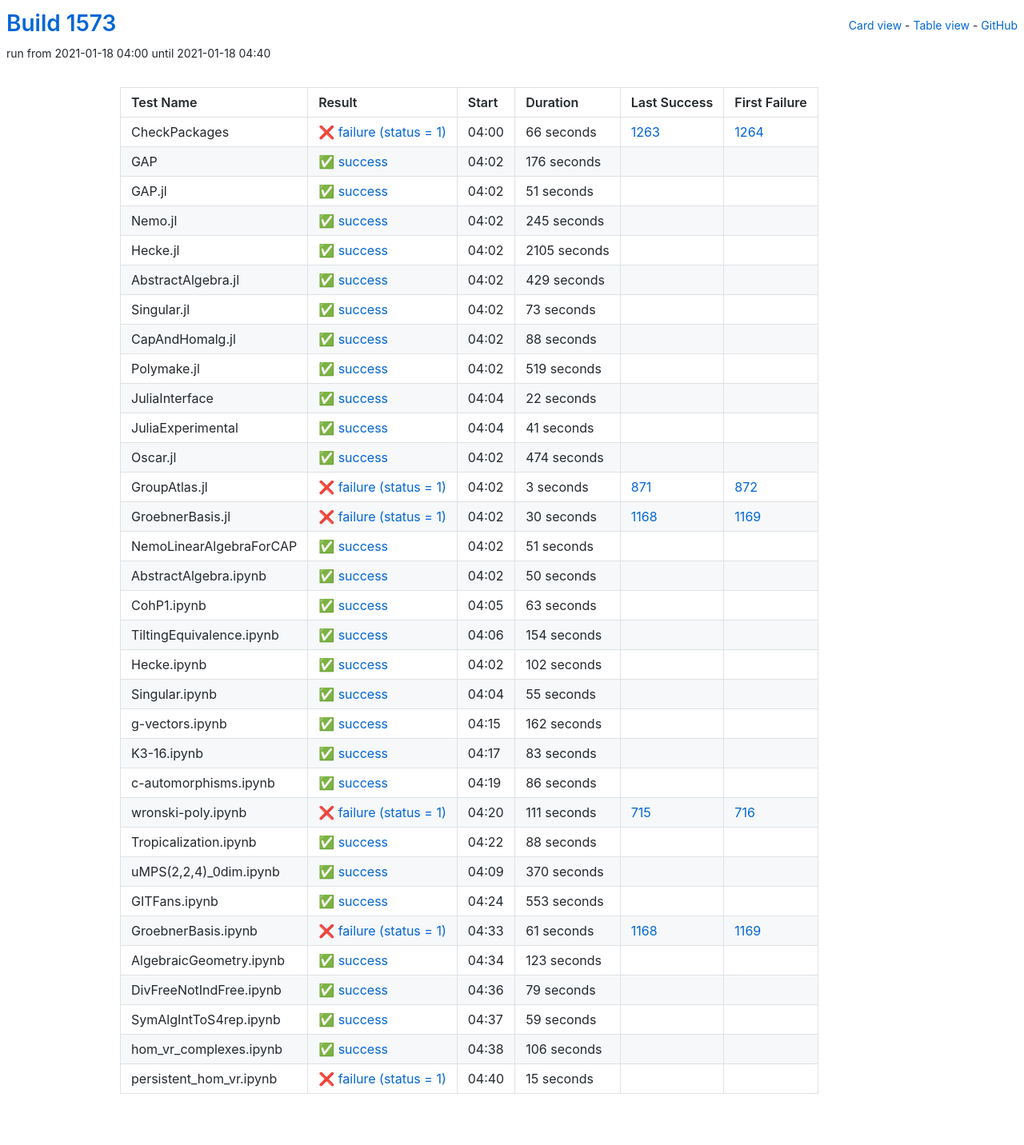
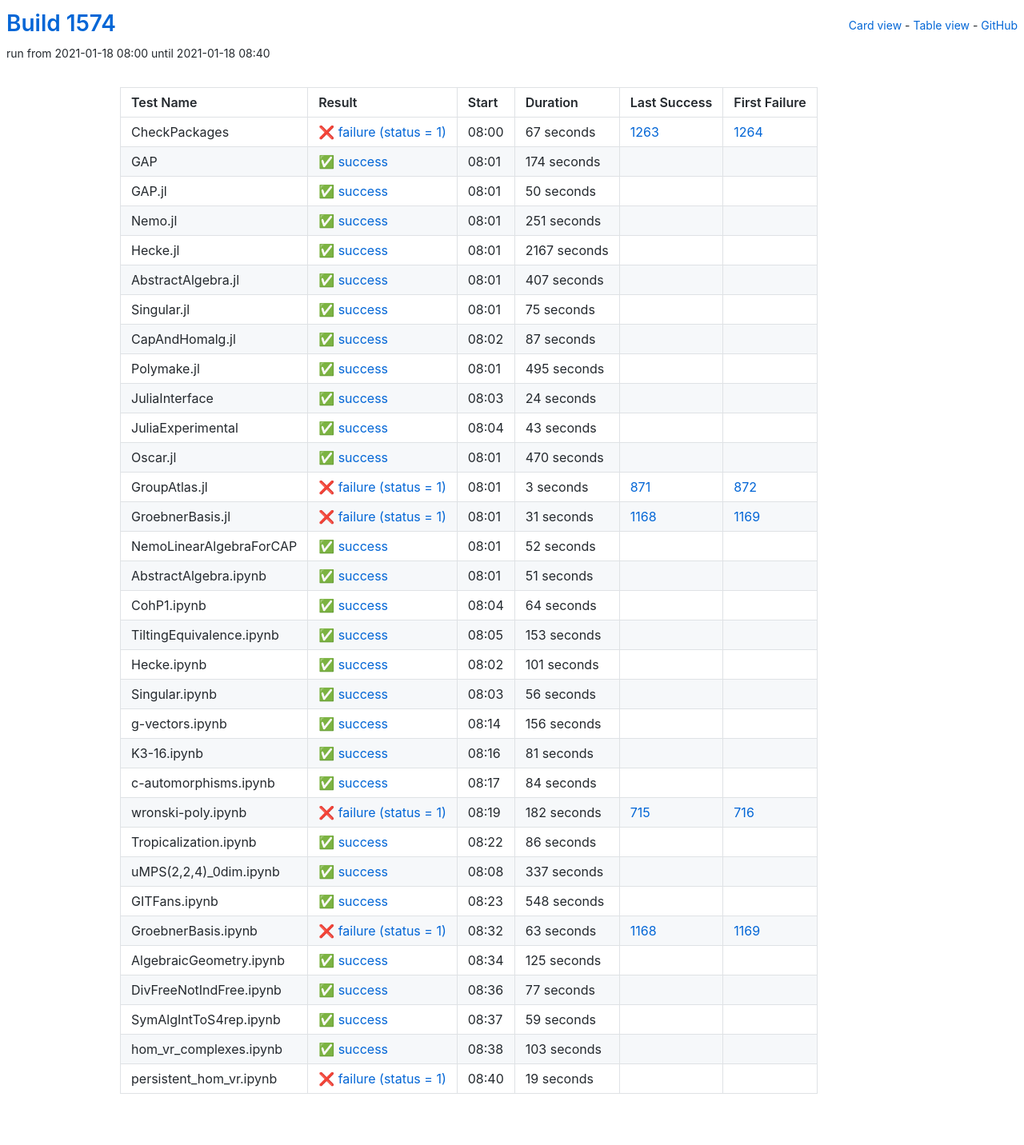
Before and after one commit to oscar-system/oscar-ci-status-stable, a Jekyll site: the page built from table.html, in a window 1280 px wide. Shown: the whole page at 80% size. Built offline with Jekyll 4.4.1, drawn with Linux system fonts in a browser that asks for light colours.

Commit message:
Build #1574

```diff
--- a/_data/ci.yml
+++ b/_data/ci.yml
@@ -1,6 +1,6 @@
 ---
-build: 1573
-build_url: https://oscarci.mathematik.uni-kl.de/job/oscar-stable/1573/
+build: 1574
+build_url: https://oscarci.mathematik.uni-kl.de/job/oscar-stable/1574/
 job: oscar-stable
 organization: oscar-system
 repo: oscar-ci-status-stable
@@ -8,152 +8,152 @@ repourl: https://github.com/oscar-system/oscar-ci-status-stable
 tests:
 - name: CheckPackages
   id: checkpackages
-  log: https://oscarci.mathematik.uni-kl.de/job/oscar-stable/1573/artifact/logs/build-1573/CheckPackages.log
-  start: 2021-01-18 04:00
+  log: https://oscarci.mathematik.uni-kl.de/job/oscar-stable/1574/artifact/logs/build-1574/CheckPackages.log
+  start: 2021-01-18 08:00
   success: false
   exitcode: 1
   status: failure
-  duration: 66
+  duration: 67
   last_success: 1263
   last_success_url: https://oscarci.mathematik.uni-kl.de/job/oscar-stable/1263/
   first_failure: 1264
   first_failure_url: https://oscarci.mathematik.uni-kl.de/job/oscar-stable/1264/
 - name: GAP
   id: gap
-  log: https://oscarci.mathematik.uni-kl.de/job/oscar-stable/1573/artifact/logs/build-1573/GAP.log
-  start: 2021-01-18 04:02
+  log: https://oscarci.mathematik.uni-kl.de/job/oscar-stable/1574/artifact/logs/build-1574/GAP.log
+  start: 2021-01-18 08:01
   success: true
   exitcode: 0
   status: success
-  duration: 176
+  duration: 174
   last_success: false
   last_success_url:
   first_failure: false
   first_failure_url:
 - name: GAP.jl
   id: gap-jl
-  log: https://oscarci.mathematik.uni-kl.de/job/oscar-stable/1573/artifact/logs/build-1573/GAP.jl.log
-  start: 2021-01-18 04:02
+  log: https://oscarci.mathematik.uni-kl.de/job/oscar-stable/1574/artifact/logs/build-1574/GAP.jl.log
+  start: 2021-01-18 08:01
   success: true
   exitcode: 0
   status: success
-  duration: 51
+  duration: 50
   last_success: false
   last_success_url:
   first_failure: false
   first_failure_url:
 - name: Nemo.jl
   id: nemo-jl
-  log: https://oscarci.mathematik.uni-kl.de/job/oscar-stable/1573/artifact/logs/build-1573/Nemo.jl.log
-  start: 2021-01-18 04:02
+  log: https://oscarci.mathematik.uni-kl.de/job/oscar-stable/1574/artifact/logs/build-1574/Nemo.jl.log
+  start: 2021-01-18 08:01
   success: true
   exitcode: 0
   status: success
-  duration: 245
+  duration: 251
   last_success: false
   last_success_url:
   first_failure: false
   first_failure_url:
 - name: Hecke.jl
   id: hecke-jl
-  log: https://oscarci.mathematik.uni-kl.de/job/oscar-stable/1573/artifact/logs/build-1573/Hecke.jl.log
-  start: 2021-01-18 04:02
+  log: https://oscarci.mathematik.uni-kl.de/job/oscar-stable/1574/artifact/logs/build-1574/Hecke.jl.log
+  start: 2021-01-18 08:01
   success: true
   exitcode: 0
   status: success
-  duration: 2105
+  duration: 2167
   last_success: false
   last_success_url:
   first_failure: false
   first_failure_url:
 - name: AbstractAlgebra.jl
   id: abstractalgebra-jl
-  log: https://oscarci.mathematik.uni-kl.de/job/oscar-stable/1573/artifact/logs/build-1573/AbstractAlgebra.jl.log
-  start: 2021-01-18 04:02
+  log: https://oscarci.mathematik.uni-kl.de/job/oscar-stable/1574/artifact/logs/build-1574/AbstractAlgebra.jl.log
+  start: 2021-01-18 08:01
   success: true
   exitcode: 0
   status: success
-  duration: 429
+  duration: 407
   last_success: false
   last_success_url:
   first_failure: false
   first_failure_url:
 - name: Singular.jl
   id: singular-jl
-  log: https://oscarci.mathematik.uni-kl.de/job/oscar-stable/1573/artifact/logs/build-1573/Singular.jl.log
-  start: 2021-01-18 04:02
+  log: https://oscarci.mathematik.uni-kl.de/job/oscar-stable/1574/artifact/logs/build-1574/Singular.jl.log
+  start: 2021-01-18 08:01
   success: true
   exitcode: 0
   status: success
-  duration: 73
+  duration: 75
   last_success: false
   last_success_url:
   first_failure: false
   first_failure_url:
 - name: CapAndHomalg.jl
   id: capandhomalg-jl
-  log: https://oscarci.mathematik.uni-kl.de/job/oscar-stable/1573/artifact/logs/build-1573/CapAndHomalg.jl.log
-  start: 2021-01-18 04:02
+  log: https://oscarci.mathematik.uni-kl.de/job/oscar-stable/1574/artifact/logs/build-1574/CapAndHomalg.jl.log
+  start: 2021-01-18 08:02
   success: true
   exitcode: 0
   status: success
-  duration: 88
+  duration: 87
   last_success: false
   last_success_url:
   first_failure: false
   first_failure_url:
 - name: Polymake.jl
   id: polymake-jl
-  log: https://oscarci.mathematik.uni-kl.de/job/oscar-stable/1573/artifact/logs/build-1573/Polymake.jl.log
-  start: 2021-01-18 04:02
+  log: https://oscarci.mathematik.uni-kl.de/job/oscar-stable/1574/artifact/logs/build-1574/Polymake.jl.log
+  start: 2021-01-18 08:01
   success: true
   exitcode: 0
   status: success
-  duration: 519
+  duration: 495
   last_success: false
   last_success_url:
   first_failure: false
   first_failure_url:
 - name: JuliaInterface
   id: juliainterface
-  log: https://oscarci.mathematik.uni-kl.de/job/oscar-stable/1573/artifact/logs/build-1573/JuliaInterface.log
-  start: 2021-01-18 04:04
+  log: https://oscarci.mathematik.uni-kl.de/job/oscar-stable/1574/artifact/logs/build-1574/JuliaInterface.log
+  start: 2021-01-18 08:03
   success: true
   exitcode: 0
   status: success
-  duration: 22
+  duration: 24
   last_success: false
   last_success_url:
   first_failure: false
   first_failure_url:
 - name: JuliaExperimental
   id: juliaexperimental
-  log: https://oscarci.mathematik.uni-kl.de/job/oscar-stable/1573/artifact/logs/build-1573/JuliaExperimental.log
-  start: 2021-01-18 04:04
+  log: https://oscarci.mathematik.uni-kl.de/job/oscar-stable/1574/artifact/logs/build-1574/JuliaExperimental.log
+  start: 2021-01-18 08:04
   success: true
   exitcode: 0
   status: success
-  duration: 41
+  duration: 43
   last_success: false
   last_success_url:
   first_failure: false
   first_failure_url:
 - name: Oscar.jl
   id: oscar-jl
-  log: https://oscarci.mathematik.uni-kl.de/job/oscar-stable/1573/artifact/logs/build-1573/Oscar.jl.log
-  start: 2021-01-18 04:02
+  log: https://oscarci.mathematik.uni-kl.de/job/oscar-stable/1574/artifact/logs/build-1574/Oscar.jl.log
+  start: 2021-01-18 08:01
   success: true
   exitcode: 0
   status: success
-  duration: 474
+  duration: 470
   last_success: false
   last_success_url:
   first_failure: false
   first_failure_url:
 - name: GroupAtlas.jl
   id: groupatlas-jl
-  log: https://oscarci.mathematik.uni-kl.de/job/oscar-stable/1573/artifact/logs/build-1573/GroupAtlas.jl.log
-  start: 2021-01-18 04:02
+  log: https://oscarci.mathematik.uni-kl.de/job/oscar-stable/1574/artifact/logs/build-1574/GroupAtlas.jl.log
+  start: 2021-01-18 08:01
   success: false
   exitcode: 1
   status: failure
@@ -164,20 +164,32 @@ tests:
   first_failure_url: https://oscarci.mathematik.uni-kl.de/job/oscar-stable/872/
 - name: GroebnerBasis.jl
   id: groebnerbasis-jl
-  log: https://oscarci.mathematik.uni-kl.de/job/oscar-stable/1573/artifact/logs/build-1573/GroebnerBasis.jl.log
-  start: 2021-01-18 04:02
+  log: https://oscarci.mathematik.uni-kl.de/job/oscar-stable/1574/artifact/logs/build-1574/GroebnerBasis.jl.log
+  start: 2021-01-18 08:01
   success: false
   exitcode: 1
   status: failure
-  duration: 30
+  duration: 31
   last_success: 1168
   last_success_url: https://oscarci.mathematik.uni-kl.de/job/oscar-stable/1168/
   first_failure: 1169
   first_failure_url: https://oscarci.mathematik.uni-kl.de/job/oscar-stable/1169/
 - name: NemoLinearAlgebraForCAP
   id: nemolinearalgebraforcap
-  log: https://oscarci.mathematik.uni-kl.de/job/oscar-stable/1573/artifact/logs/build-1573/NemoLinearAlgebraForCAP.log
-  start: 2021-01-18 04:02
+  log: https://oscarci.mathematik.uni-kl.de/job/oscar-stable/1574/artifact/logs/build-1574/NemoLinearAlgebraForCAP.log
+  start: 2021-01-18 08:01
+  success: true
+  exitcode: 0
+  status: success
+  duration: 52
+  last_success: false
+  last_success_url:
+  first_failure: false
+  first_failure_url:
+- name: AbstractAlgebra.ipynb
+  id: abstractalgebra-ipynb
+  log: https://oscarci.mathematik.uni-kl.de/job/oscar-stable/1574/artifact/logs/build-1574/AbstractAlgebra.ipynb.log
+  start: 2021-01-18 08:01
   success: true
   exitcode: 0
   status: success
@@ -186,94 +198,106 @@ tests:
   last_success_url:
   first_failure: false
   first_failure_url:
-- name: AbstractAlgebra.ipynb
-  id: abstractalgebra-ipynb
-  log: https://oscarci.mathematik.uni-kl.de/job/oscar-stable/1573/artifact/logs/build-1573/AbstractAlgebra.ipynb.log
-  start: 2021-01-18 04:02
+- name: CohP1.ipynb
+  id: cohp1-ipynb
+  log: https://oscarci.mathematik.uni-kl.de/job/oscar-stable/1574/artifact/logs/build-1574/CohP1.ipynb.log
+  start: 2021-01-18 08:04
   success: true
   exitcode: 0
   status: success
-  duration: 50
-  last_success: false
-  last_success_url:
-  first_failure: false
-  first_failure_url:
-- name: CohP1.ipynb
-  id: cohp1-ipynb
-  log: https://oscarci.mathematik.uni-kl.de/job/oscar-stable/1573/artifact/logs/build-1573/CohP1.ipynb.log
-  start: 2021-01-18 04:05
-  success: true
-  exitcode: 0
-  status: success
-  duration: 63
+  duration: 64
   last_success: false
   last_success_url:
   first_failure: false
   first_failure_url:
 - name: TiltingEquivalence.ipynb
   id: tiltingequivalence-ipynb
-  log: https://oscarci.mathematik.uni-kl.de/job/oscar-stable/1573/artifact/logs/build-1573/TiltingEquivalence.ipynb.log
-  start: 2021-01-18 04:06
+  log: https://oscarci.mathematik.uni-kl.de/job/oscar-stable/1574/artifact/logs/build-1574/TiltingEquivalence.ipynb.log
+  start: 2021-01-18 08:05
   success: true
   exitcode: 0
   status: success
-  duration: 154
+  duration: 153
   last_success: false
   last_success_url:
   first_failure: false
   first_failure_url:
 - name: Hecke.ipynb
   id: hecke-ipynb
-  log: https://oscarci.mathematik.uni-kl.de/job/oscar-stable/1573/artifact/logs/build-1573/Hecke.ipynb.log
-  start: 2021-01-18 04:02
+  log: https://oscarci.mathematik.uni-kl.de/job/oscar-stable/1574/artifact/logs/build-1574/Hecke.ipynb.log
+  start: 2021-01-18 08:02
   success: true
   exitcode: 0
   status: success
-  duration: 102
+  duration: 101
   last_success: false
   last_success_url:
   first_failure: false
   first_failure_url:
 - name: Singular.ipynb
   id: singular-ipynb
-  log: https://oscarci.mathematik.uni-kl.de/job/oscar-stable/1573/artifact/logs/build-1573/Singular.ipynb.log
-  start: 2021-01-18 04:04
+  log: https://oscarci.mathematik.uni-kl.de/job/oscar-stable/1574/artifact/logs/build-1574/Singular.ipynb.log
+  start: 2021-01-18 08:03
   success: true
   exitcode: 0
   status: success
-  duration: 55
+  duration: 56
   last_success: false
   last_success_url:
   first_failure: false
   first_failure_url:
 - name: g-vectors.ipynb
   id: g-vectors-ipynb
-  log: https://oscarci.mathematik.uni-kl.de/job/oscar-stable/1573/artifact/logs/build-1573/g-vectors.ipynb.log
-  start: 2021-01-18 04:15
+  log: https://oscarci.mathematik.uni-kl.de/job/oscar-stable/1574/artifact/logs/build-1574/g-vectors.ipynb.log
+  start: 2021-01-18 08:14
   success: true
   exitcode: 0
   status: success
-  duration: 162
+  duration: 156
   last_success: false
   last_success_url:
   first_failure: false
   first_failure_url:
 - name: K3-16.ipynb
   id: k3-16-ipynb
-  log: https://oscarci.mathematik.uni-kl.de/job/oscar-stable/1573/artifact/logs/build-1573/K3-16.ipynb.log
-  start: 2021-01-18 04:17
+  log: https://oscarci.mathematik.uni-kl.de/job/oscar-stable/1574/artifact/logs/build-1574/K3-16.ipynb.log
+  start: 2021-01-18 08:16
   success: true
   exitcode: 0
   status: success
-  duration: 83
+  duration: 81
   last_success: false
   last_success_url:
   first_failure: false
   first_failure_url:
 - name: c-automorphisms.ipynb
   id: c-automorphisms-ipynb
-  log: https://oscarci.mathematik.uni-kl.de/job/oscar-stable/1573/artifact/logs/build-1573/c-automorphisms.ipynb.log
-  start: 2021-01-18 04:19
+  log: https://oscarci.mathematik.uni-kl.de/job/oscar-stable/1574/artifact/logs/build-1574/c-automorphisms.ipynb.log
+  start: 2021-01-18 08:17
+  success: true
+  exitcode: 0
+  status: success
+  duration: 84
+  last_success: false
+  last_success_url:
+  first_failure: false
+  first_failure_url:
+- name: wronski-poly.ipynb
+  id: wronski-poly-ipynb
+  log: https://oscarci.mathematik.uni-kl.de/job/oscar-stable/1574/artifact/logs/build-1574/wronski-poly.ipynb.log
+  start: 2021-01-18 08:19
+  success: false
+  exitcode: 1
+  status: failure
+  duration: 182
+  last_success: 715
+  last_success_url: https://oscarci.mathematik.uni-kl.de/job/oscar-stable/715/
+  first_failure: 716
+  first_failure_url: https://oscarci.mathematik.uni-kl.de/job/oscar-stable/716/
+- name: Tropicalization.ipynb
+  id: tropicalization-ipynb
+  log: https://oscarci.mathematik.uni-kl.de/job/oscar-stable/1574/artifact/logs/build-1574/Tropicalization.ipynb.log
+  start: 2021-01-18 08:22
   success: true
   exitcode: 0
   status: success
@@ -282,94 +306,70 @@ tests:
   last_success_url:
   first_failure: false
   first_failure_url:
-- name: wronski-poly.ipynb
-  id: wronski-poly-ipynb
-  log: https://oscarci.mathematik.uni-kl.de/job/oscar-stable/1573/artifact/logs/build-1573/wronski-poly.ipynb.log
-  start: 2021-01-18 04:20
-  success: false
-  exitcode: 1
-  status: failure
-  duration: 111
-  last_success: 715
-  last_success_url: https://oscarci.mathematik.uni-kl.de/job/oscar-stable/715/
-  first_failure: 716
-  first_failure_url: https://oscarci.mathematik.uni-kl.de/job/oscar-stable/716/
-- name: Tropicalization.ipynb
-  id: tropicalization-ipynb
-  log: https://oscarci.mathematik.uni-kl.de/job/oscar-stable/1573/artifact/logs/build-1573/Tropicalization.ipynb.log
-  start: 2021-01-18 04:22
+- name: uMPS(2,2,4)_0dim.ipynb
+  id: umps-2-2-4-0dim-ipynb
+  log: https://oscarci.mathematik.uni-kl.de/job/oscar-stable/1574/artifact/logs/build-1574/uMPS-2-2-4-_0dim.ipynb.log
+  start: 2021-01-18 08:08
   success: true
   exitcode: 0
   status: success
-  duration: 88
-  last_success: false
-  last_success_url:
-  first_failure: false
-  first_failure_url:
-- name: uMPS(2,2,4)_0dim.ipynb
-  id: umps-2-2-4-0dim-ipynb
-  log: https://oscarci.mathematik.uni-kl.de/job/oscar-stable/1573/artifact/logs/build-1573/uMPS-2-2-4-_0dim.ipynb.log
-  start: 2021-01-18 04:09
-  success: true
-  exitcode: 0
-  status: success
-  duration: 370
+  duration: 337
   last_success: false
   last_success_url:
   first_failure: false
   first_failure_url:
 - name: GITFans.ipynb
   id: gitfans-ipynb
-  log: https://oscarci.mathematik.uni-kl.de/job/oscar-stable/1573/artifact/logs/build-1573/GITFans.ipynb.log
-  start: 2021-01-18 04:24
+  log: https://oscarci.mathematik.uni-kl.de/job/oscar-stable/1574/artifact/logs/build-1574/GITFans.ipynb.log
+  start: 2021-01-18 08:23
   success: true
   exitcode: 0
   status: success
-  duration: 553
+  duration: 548
   last_success: false
   last_success_url:
   first_failure: false
   first_failure_url:
 - name: GroebnerBasis.ipynb
   id: groebnerbasis-ipynb
-  log: https://oscarci.mathematik.uni-kl.de/job/oscar-stable/1573/artifact/logs/build-1573/GroebnerBasis.ipynb.log
-  start: 2021-01-18 04:33
+  log: https://oscarci.mathematik.uni-kl.de/job/oscar-stable/1574/artifact/logs/build-1574/GroebnerBasis.ipynb.log
+  start: 2021-01-18 08:32
   success: false
   exitcode: 1
   status: failure
-  duration: 61
+  duration: 63
   last_success: 1168
   last_success_url: https://oscarci.mathematik.uni-kl.de/job/oscar-stable/1168/
   first_failure: 1169
   first_failure_url: https://oscarci.mathematik.uni-kl.de/job/oscar-stable/1169/
 - name: AlgebraicGeometry.ipynb
   id: algebraicgeometry-ipynb
-  log: https://oscarci.mathematik.uni-kl.de/job/oscar-stable/1573/artifact/logs/build-1573/AlgebraicGeometry.ipynb.log
-  start: 2021-01-18 04:34
+  log: https://oscarci.mathematik.uni-kl.de/job/oscar-stable/1574/artifact/logs/build-1574/AlgebraicGeometry.ipynb.log
+  start: 2021-01-18 08:34
   success: true
   exitcode: 0
   status: success
-  duration: 123
+  duration: 125
   last_success: false
   last_success_url:
   first_failure: false
   first_failure_url:
 - name: DivFreeNotIndFree.ipynb
   id: divfreenotindfree-ipynb
-  log: https://oscarci.mathematik.uni-kl.de/job/oscar-stable/1573/artifact/logs/build-1573/DivFreeNotIndFree.ipynb.log
-  start: 2021-01-18 04:36
+  log: https://oscarci.mathematik.uni-kl.de/job/oscar-stable/1574/artifact/logs/build-1574/DivFreeNotIndFree.ipynb.log
+  start: 2021-01-18 08:36
   success: true
   exitcode: 0
   status: success
-  duration: 79
+  duration: 77
   last_success: false
   last_success_url:
   first_failure: false
   first_failure_url:
 - name: SymAlgIntToS4rep.ipynb
   id: symalginttos4rep-ipynb
-  log: https://oscarci.mathematik.uni-kl.de/job/oscar-stable/1573/artifact/logs/build-1573/SymAlgIntToS4rep.ipynb.log
-  start: 2021-01-18 04:37
+  log: https://oscarci.mathematik.uni-kl.de/job/oscar-stable/1574/artifact/logs/build-1574/SymAlgIntToS4rep.ipynb.log
+  start: 2021-01-18 08:37
   success: true
   exitcode: 0
   status: success
@@ -380,24 +380,24 @@ tests:
   first_failure_url:
 - name: hom_vr_complexes.ipynb
   id: hom-vr-complexes-ipynb
-  log: https://oscarci.mathematik.uni-kl.de/job/oscar-stable/1573/artifact/logs/build-1573/hom_vr_complexes.ipynb.log
-  start: 2021-01-18 04:38
+  log: https://oscarci.mathematik.uni-kl.de/job/oscar-stable/1574/artifact/logs/build-1574/hom_vr_complexes.ipynb.log
+  start: 2021-01-18 08:38
   success: true
   exitcode: 0
   status: success
-  duration: 106
+  duration: 103
   last_success: false
   last_success_url:
   first_failure: false
   first_failure_url:
 - name: persistent_hom_vr.ipynb
   id: persistent-hom-vr-ipynb
-  log: https://oscarci.mathematik.uni-kl.de/job/oscar-stable/1573/artifact/logs/build-1573/persistent_hom_vr.ipynb.log
-  start: 2021-01-18 04:40
+  log: https://oscarci.mathematik.uni-kl.de/job/oscar-stable/1574/artifact/logs/build-1574/persistent_hom_vr.ipynb.log
+  start: 2021-01-18 08:40
   success: false
   exitcode: 1
   status: failure
-  duration: 15
+  duration: 19
   last_success: false
   last_success_url:
   first_failure: false
```
Also changed, not shown: README.md.
